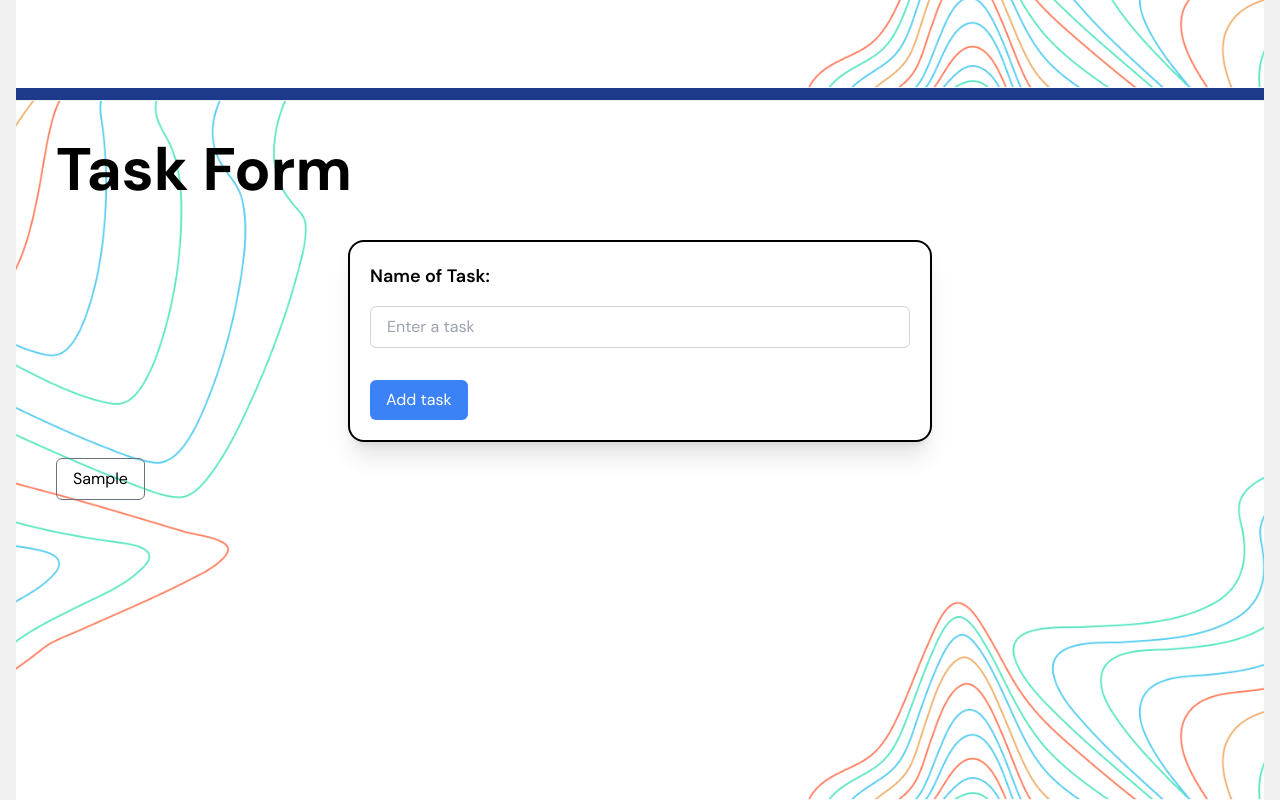
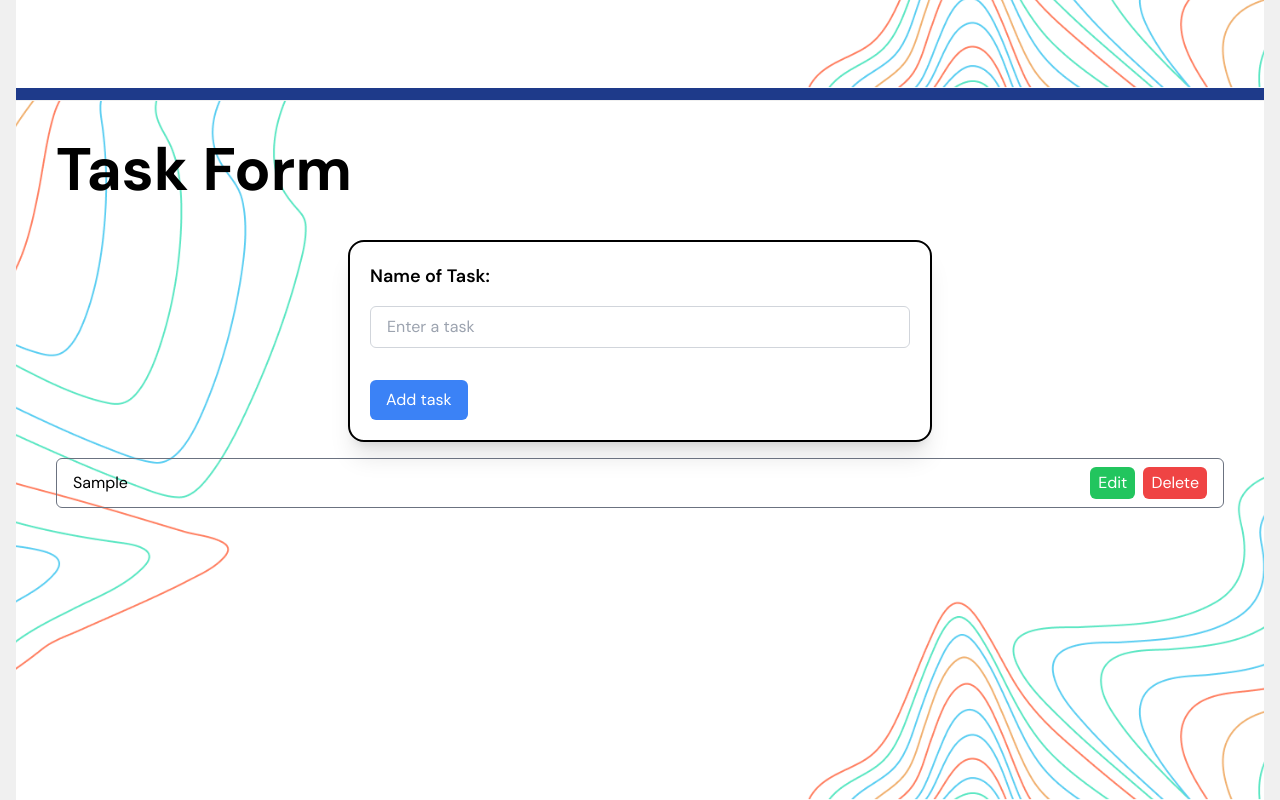
Before and after one commit to Nickolazy/react-app, a React (Vite) app: page / in a window 1280 px wide. Both pictures are taken after typing "Sample" into the empty fields and a click on the button "Add task". Shown: the part 5472-6272 px from the top of the page. Built offline with nearby package versions, Linux system fonts and the light colour scheme.

Commit message:
Add new task form with local storage

```diff
--- a/src/components/pages/ToDoListPage.jsx
+++ b/src/components/pages/ToDoListPage.jsx
@@ -1,27 +1,91 @@
 import React from 'react'
-import { useState } from 'react'
+import { useState, useEffect } from 'react'
 import TaskForm from '../TaskForm'
 
 const ToDoListPage = () => {
   const [tasks, setTasks] = useState([]);
 
+  useEffect(() => {
+    const savedTasks = JSON.parse(localStorage.getItem('tasks'));
+    if (savedTasks) {
+      setTasks(savedTasks);
+    }
+  }, []);
+
+  useEffect(() => {
+    if (tasks.length > 0) {
+      localStorage.setItem('tasks', JSON.stringify(tasks));
+    }
+  }, [tasks]);
+
   const addTask = (taskName) => {
-    setTasks((prevTasks) => [...prevTasks, { id: Date.now(), name: taskName }]);
+    setTasks((prevTasks) => [
+      ...prevTasks,
+      { id: Date.now(), name: taskName, editing: false },
+    ]);
+  };
+
+  const deleteTask = (taskId) => {
+    setTasks(tasks.filter((task) => task.id !== taskId));
+  };
+
+  const editTask = (taskId, newName) => {
+    setTasks(
+      tasks.map((task) =>
+        task.id === taskId ? { ...task, name: newName, editing: false } : task
+      )
+    );
+  };
+
+  const toggleEdit = (taskId) => {
+    setTasks(
+      tasks.map((task) =>
+        task.id === taskId ? { ...task, editing: !task.editing } : task
+      )
+    );
   };
 
   return (
     <section>
-      <div className='w-full h-3 bg-blue-900'></div>
-        <div id='tasks' className="w-full h-[700px] bg-[url('../src/assets/img/gallery_page/gallery_page_backgr.png')]
-          bg-cover bg-center text-black">
-          <div className='p-10'>
-            <h1 className='font-bold text-6xl'> Task Form </h1>
-            <div className='flex flex-col items-center mt-10'>
+      <div className="w-full h-3 bg-blue-900"></div>
+      <div
+        id="tasks"
+        className="w-full h-[700px] bg-[url('../src/assets/img/gallery_page/gallery_page_backgr.png')] bg-cover bg-center text-black"
+      >
+        <div className="p-10">
+          <h1 className="font-bold text-6xl">Task Form</h1>
+          <div className="flex flex-col items-center mt-10">
             <TaskForm onAddTask={addTask} />
-              <ul className="w-full mt-4 flex gap-4 justify-start">
+            <ul className="w-full mt-4 flex flex-col gap-4">
               {tasks.map((task) => (
-                  <li key={task.id} className="border border-gray-500 rounded-md px-4 py-2 mb-2">
-                    {task.name}
+                <li
+                  key={task.id}
+                  className="border border-gray-500 rounded-md px-4 py-2 mb-2 flex justify-between items-center"
+                >
+                  {task.editing ? (
+                    <input
+                      type="text"
+                      defaultValue={task.name}
+                      onBlur={(e) => editTask(task.id, e.target.value)}
+                      autoFocus
+                    />
+                  ) : (
+                    <span>{task.name}</span>
+                  )}
+                  <div>
+                    <button
+                      className="bg-green-500 text-white px-2 py-1 rounded-md mr-2"
+                      onClick={() => toggleEdit(task.id)}
+                    >
+                      {task.editing ? 'Save' : 'Edit'}
+                    </button>
+                    <button
+                      className="bg-red-500 text-white px-2 py-1 rounded-md"
+                      onClick={() => deleteTask(task.id)}
+                    >
+                      Delete
+                    </button>
+                  </div>
                 </li>
               ))}
             </ul>
@@ -29,7 +93,7 @@ const ToDoListPage = () => {
         </div>
       </div>
     </section>
-  )
-}
+  );
+};
 
-export default ToDoListPage
+export default ToDoListPage;
```
Also changed, not shown: src/components/TaskForm.jsx (+18 -21 lines). Lines whose indentation alone changed are shown as unchanged.
